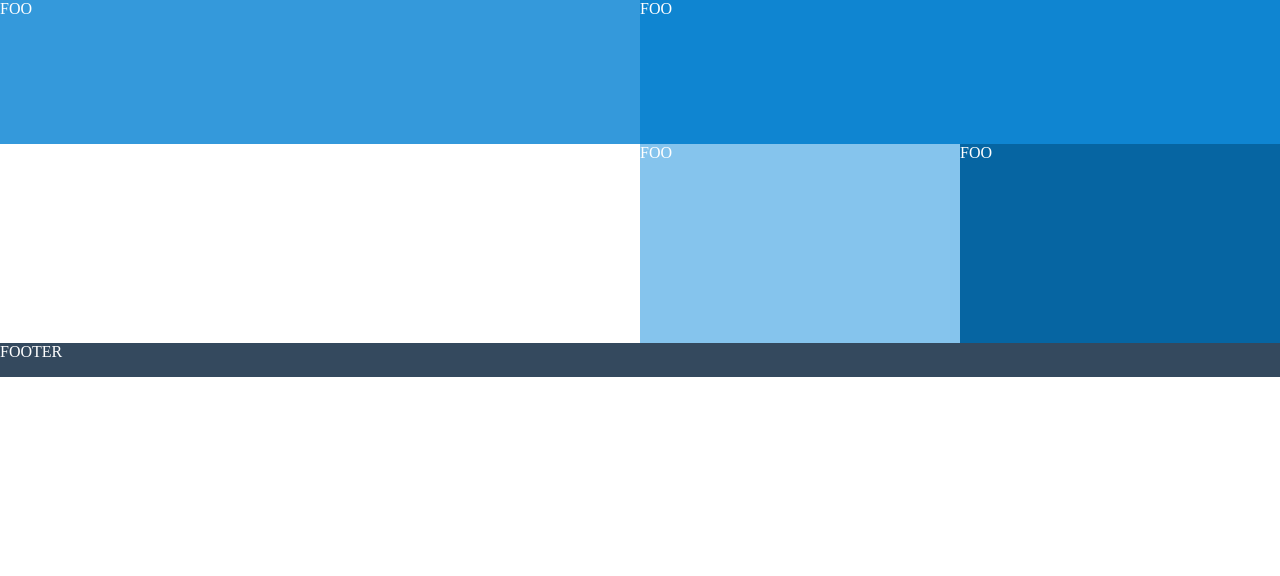
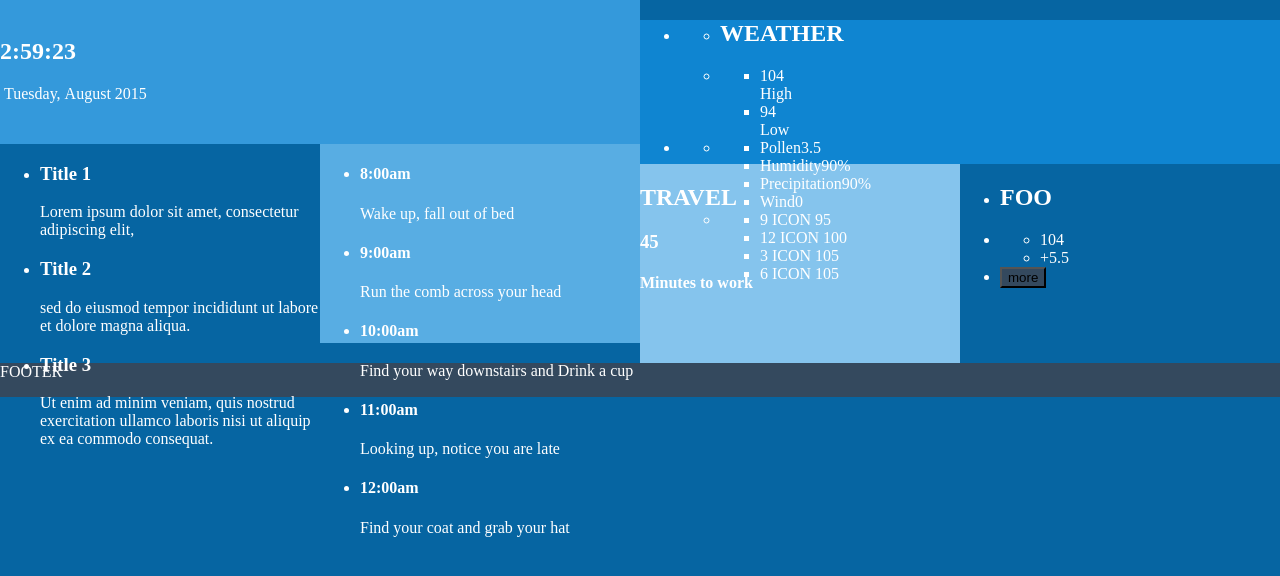
Before and after one commit to benlagrone/Flat-UI-code-sample, a plain HTML site: page index.html in a window 1280 px wide. Drawn offline with Linux system fonts and the light colour scheme.

Commit message:
Flat UI Content
Flat UI Content section of Flat UI Chapter

```diff
--- a/index.html
+++ b/index.html
@@ -34,22 +34,134 @@ footer{
 	}
 
 </style>
+<script>
+
+	var dayArray = ["Sunday","Monday","Tuesday","Wednesday","Thursday","Friday","Saturday"];
+	var monthArray = ["January","February","March","April","May","June","July","August","September","October","November","December"];
+
+function getTime() {var today=new Date();
+    var h=today.getHours();
+    var m=today.getMinutes();
+    var s=today.getSeconds();
+    var d=dayArray[today.getDay()];
+    var mo=monthArray[today.getMonth()];
+    var y=today.getFullYear();
+    m = correctDigit(m);
+    s = correctDigit(s);
+    document.getElementById('time').innerHTML = "<br><h1 class='large'>"+h+":"+m+":"+s+"</h1>&nbsp;<span class='dark'>"+d+",</span class='dark'>&nbsp;<span class='dark'>"+mo+"</span>&nbsp;<span class='dark'>"+y+"</span>";
+    var t = setTimeout(function(){getTime()},500);
+}
+
+function correctDigit(i) {
+    if (i<10)i = "0" + i;  // add zero in front of numbers < 10
+    return i;
+}
+</script>
 
 </head>
-<body>
+<body onload="getTime()" class="color-4">
+
 	<section>
-		<div class="time color-0">FOO</div>
+		<div class="time color-0" id="time">FOO</div>
 		<div>
-			<div class=”news color-1” >FOO</div>
-			<div class=”tasks color-2” >FOO</div>
+			<div class=”news color-1”>
+				<ul>
+					<li>
+						<h3>Title 1</h3>
+						<p>Lorem ipsum dolor sit amet, consectetur adipiscing elit, </p>
+					</li>
+					<li>
+						<h3>Title 2</h3>
+						<p>sed do eiusmod tempor incididunt ut labore et dolore magna aliqua.</p>
+					</li>
+					<li>
+						<h3>Title 3</h3>
+						<p>Ut enim ad minim veniam, quis nostrud exercitation ullamco laboris nisi ut aliquip ex ea commodo consequat. </p>
+					</li>
+				<ul>
+			</div>
+			<div class="tasks color-2">
+				<ul>
+					<li>
+						<h4>8:00am</h4>
+						<p>Wake up, fall out of bed</p>
+					</li>
+					<li>
+						<h4>9:00am</h4>
+						<p>Run the comb across your head</p>
+					</li>
+					<li>
+						<h4>10:00am</h4>
+						<p>Find your way downstairs and Drink a cup</p>
+					</li>
+					<li>
+						<h4>11:00am</h4>
+						<p>Looking up, notice you are late</p>
+					</li>
+					<li>
+						<h4>12:00am</h4>
+						<p>Find your coat and grab your hat</p>
+					</li>
+				</ul>
+			</div>
 		</div>
 	</section>
 	<section>
-		<div class="weather color-3">FOO</div>
+		<div class="weather color-3">
+			<ul>
+				<li>
+					<ul>
+						<li><h2>WEATHER</h2></li>
+						<li>
+							<ul>
+								<li><span>104</span><br><span>High</span></li>
+								<li><span>94</span><br><span>Low</span></li>
+							</ul>
+						</li>
+					</ul>
+				</li>
+				<li>
+					<ul>
+						<li>
+							<ul>
+								<li><span>Pollen</span><span>3.5</span></li>
+								<li><span>Humidity</span><span>90%</span></li>
+								<li><span>Precipitation</span><span>90%</span></li>
+								<li><span>Wind</span><span>0</span></li>
+							</ul>
+						</li>
+						<li>
+							<ul>
+								<li><span>9</span> ICON <span>95</span></li>
+								<li><span>12</span> ICON <span>100</span></li>
+								<li><span>3</span> ICON <span>105</span></li>
+								<li><span>6</span> ICON <span>105</span></li>
+							</ul>
+						</li>
+					</ul>
+				</li>
+			</ul>
+		</div>
 		<div>
-			<div class="travel color-1">FOO</div>
-			<div class="stock color-4">FOO</div>
+			<div class="travel color-1">
+				<h2>TRAVEL</h2>
+				<h3>45</h3>
+				<h4>Minutes to work</h4>
+			</div>
+			<div class="stock color-4">
+				<ul>
+					<li><h2>FOO</h2></li>
+					<li>
+						<ul>
+							<li><span>104</span></li>
+							<li><span>+5.5</span></li>
+						</ul>
+					</li>
+					<li><button onclick="doSomething()" class="wet-asphalt">more</button></li>
+				</ul>
+			</div>
 		</div>
+
 	</section>
 	<footer class="wet-asphalt">FOOTER</footer>
 </body>
```
